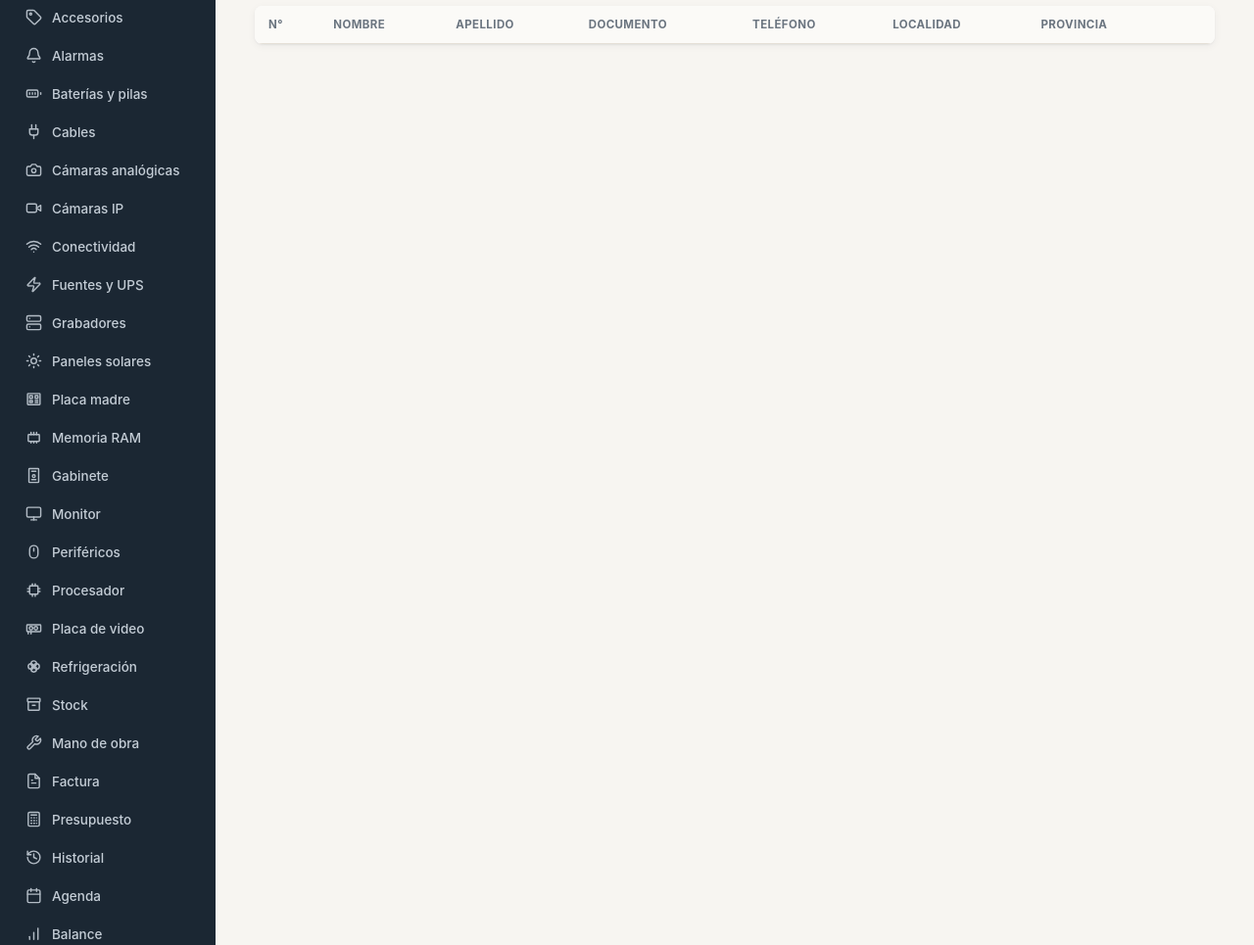
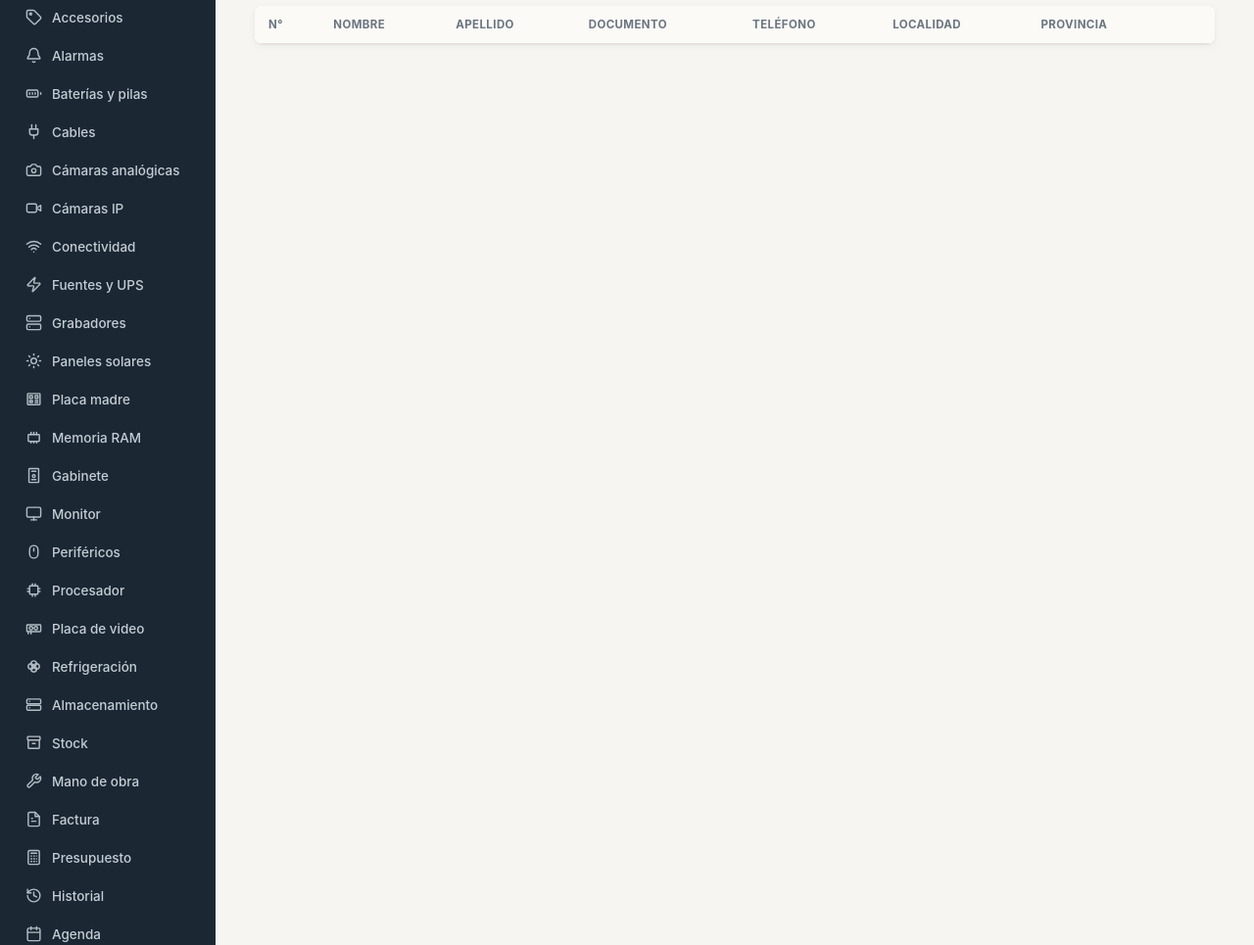
Before and after one commit to sgarnero1985/SebGar, a website: page public/index.html in a window 1280 px wide. Shown: the part 132-1097 px from the top of the page at 98% size. Drawn offline with Linux system fonts and the light colour scheme; no server answers.

Commit message:
Add files via upload

```diff
--- a/public/app.js
+++ b/public/app.js
@@ -409,7 +409,8 @@ const CATEGORIAS_PRODUCTOS = [
   { slug: 'perifericos', label: 'Periféricos' },
   { slug: 'procesador', label: 'Procesador' },
   { slug: 'placa_video', label: 'Placa de video' },
-  { slug: 'refrigeracion', label: 'Refrigeración' }
+  { slug: 'refrigeracion', label: 'Refrigeración' },
+  { slug: 'almacenamiento', label: 'Almacenamiento' }
 ];
 
 // Fábrica de controladores de productos: cada categoría (pestaña) tiene exactamente
--- a/public/index.html
+++ b/public/index.html
@@ -96,6 +96,10 @@
       <button class="tab-btn" data-tab="prod_refrigeracion">
         <svg class="tab-icon" viewBox="0 0 24 24" fill="none" stroke="currentColor" stroke-width="2" stroke-linecap="round" stroke-linejoin="round"><path d="M12 12a4 4 0 1 1 4-4c0 2-1 3-4 4Z"/><path d="M12 12a4 4 0 1 1-4 4c0-2 1-3 4-4Z"/><path d="M12 12a4 4 0 1 1-4-4c2 0 3 1 4 4Z"/><path d="M12 12a4 4 0 1 1 4 4c-2 0-3-1-4-4Z"/><circle cx="12" cy="12" r="1"/></svg>
         <span>Refrigeración</span>
+      </button>
+      <button class="tab-btn" data-tab="prod_almacenamiento">
+        <svg class="tab-icon" viewBox="0 0 24 24" fill="none" stroke="currentColor" stroke-width="2" stroke-linecap="round" stroke-linejoin="round"><rect x="2" y="4" width="20" height="7" rx="1.5"/><rect x="2" y="13" width="20" height="7" rx="1.5"/><line x1="6" y1="7.5" x2="6.01" y2="7.5"/><line x1="6" y1="16.5" x2="6.01" y2="16.5"/></svg>
+        <span>Almacenamiento</span>
       </button>
       <button class="tab-btn" data-tab="stock">
         <svg class="tab-icon" viewBox="0 0 24 24" fill="none" stroke="currentColor" stroke-width="2" stroke-linecap="round" stroke-linejoin="round"><rect x="3" y="3" width="18" height="5" rx="1"/><path d="M4 8v11a1 1 0 0 0 1 1h14a1 1 0 0 0 1-1V8"/><path d="M10 13h4"/></svg>
@@ -467,6 +471,23 @@
       <div id="productosGrid_refrigeracion" class="cards-grid"></div>
     </section>
 
+    <section id="tab-prod_almacenamiento" class="tab-panel">
+      <header class="panel-header">
+        <h1>Almacenamiento</h1>
+        <div class="header-actions">
+          <button class="btn btn-ghost" onclick="ImportCSV.abrir('prod_almacenamiento')">⇪ Importar CSV</button>
+          <button class="btn btn-ghost" onclick="ExportCSV.descargar('prod_almacenamiento')">⇩ Exportar CSV</button>
+          <button class="btn btn-ghost" onclick="ProductosCat['almacenamiento'].imprimirEtiquetas()">🖨 Imprimir etiquetas</button>
+          <button class="btn btn-ghost" onclick="ProductosCat['almacenamiento'].recalcular()">↻ Actualizar cotización</button>
+          <button class="btn btn-primary" onclick="ProductosCat['almacenamiento'].abrirNuevo()">+ Nuevo producto</button>
+        </div>
+      </header>
+      <div class="toolbar">
+        <input type="search" id="productosBuscar_almacenamiento" placeholder="Buscar producto...">
+      </div>
+      <div id="productosGrid_almacenamiento" class="cards-grid"></div>
+    </section>
+
     <!-- STOCK -->
     <section id="tab-stock" class="tab-panel">
       <header class="panel-header">
```
Also changed, not shown: 2 other files.
